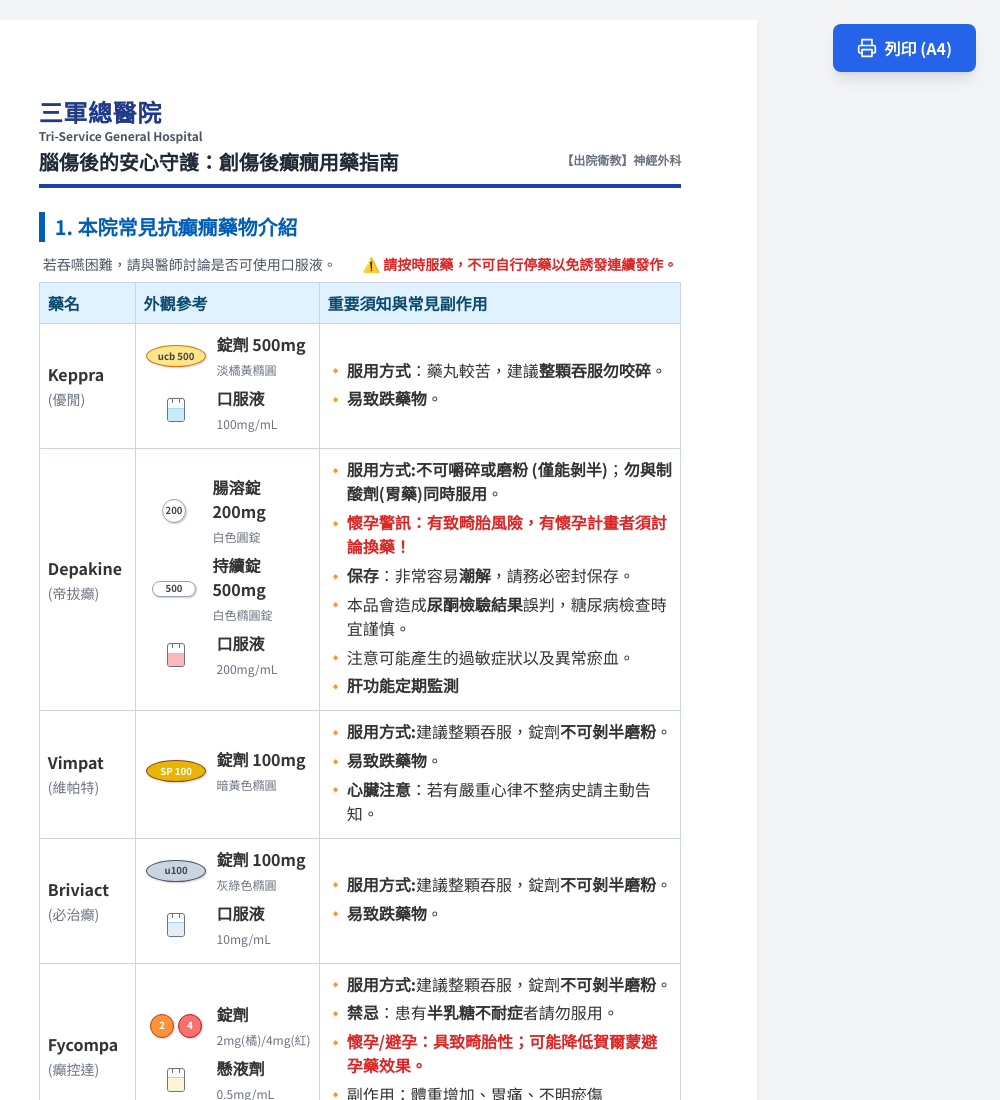
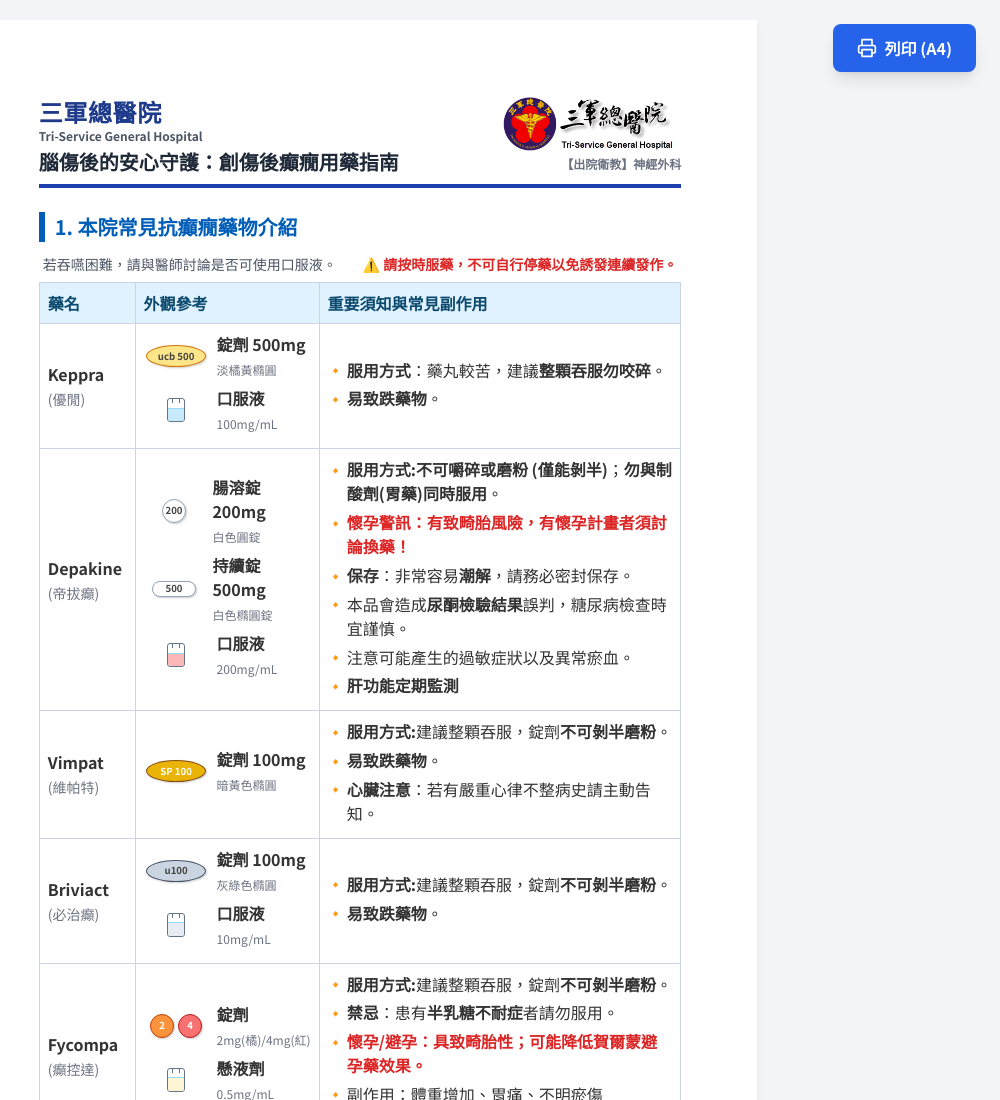
Before and after one commit to Almightyhao/Seizure-Prevention, a plain HTML site: page index.html in a window 1280 px wide. Shown: the top 1100 px of the page, without its empty margins (280-1280 px from the left). Drawn offline with nearby package versions, Linux system fonts and the light colour scheme.

Commit message:
Update index.html

```diff
--- a/index.html
+++ b/index.html
@@ -203,15 +203,15 @@
 
     <div class="leaflet-container">
 
-        <!-- Header -->
         <header class="border-b-4 border-blue-800 pb-2 mb-6 flex justify-between items-end break-inside-avoid">
             <div>
                 <h1 class="text-2xl font-bold text-blue-900 tracking-wide">三軍總醫院</h1>
                 <p class="text-xs text-gray-600 font-bold mb-1">Tri-Service General Hospital</p>
                 <h2 class="text-xl font-bold text-gray-800">腦傷後的安心守護：創傷後癲癇用藥指南</h2>
             </div>
-            <div class="text-right text-xs text-gray-500 font-bold pb-1">
-                <span class="block mb-1">【出院衛教】神經外科</span>
+            <div class="text-right flex flex-col items-end justify-end">
+                <img src="TSGH.png" alt="TSGH Logo" class="h-14 mb-1 object-contain">
+                <span class="text-xs text-gray-500 font-bold pb-1">【出院衛教】神經外科</span>
             </div>
         </header>
 
```
